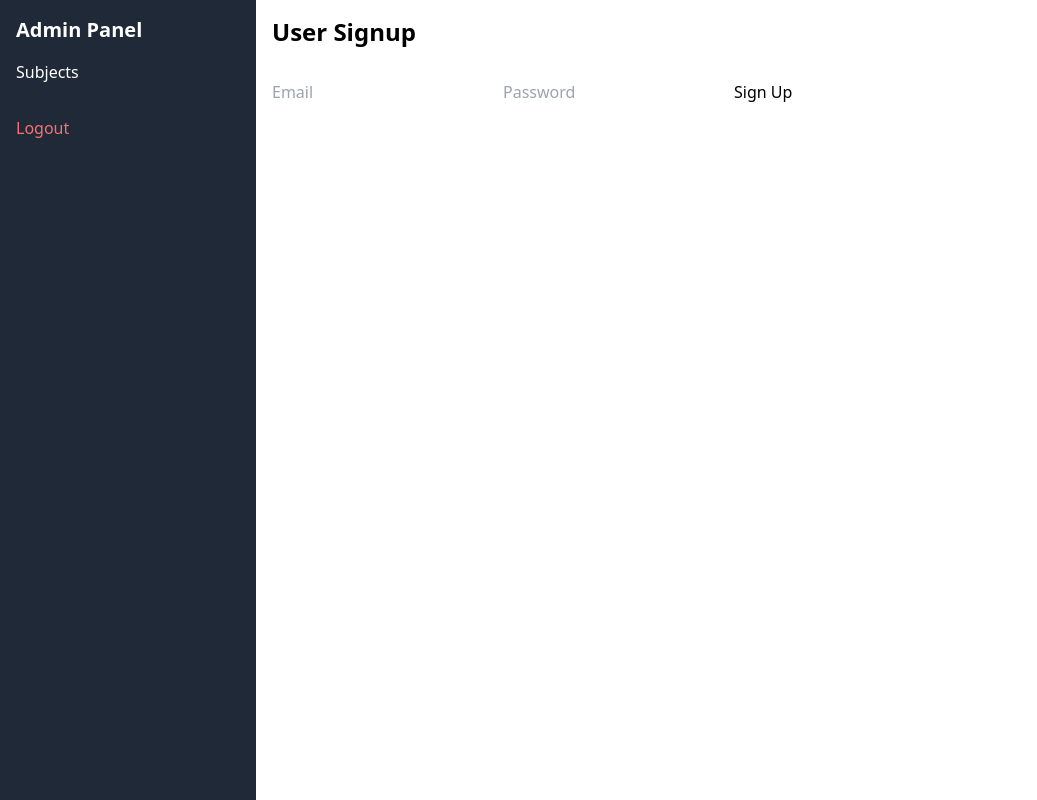
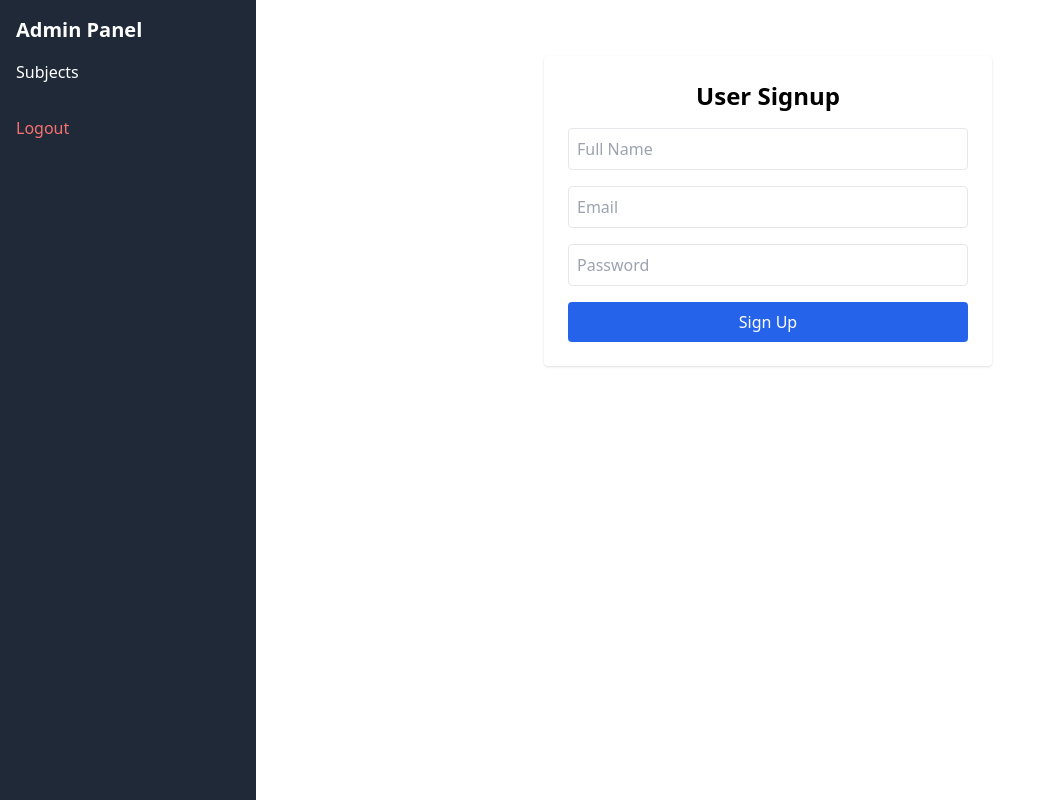
Before and after one commit to btechng/elearning_admin_dashboard, a React (Vite) app: page /signup in a window 1280 px wide. Shown: the whole page, without its empty margins (0-1037 px from the left). Built offline with nearby package versions, Linux system fonts and the light colour scheme.

Commit message:
Added name field to signup and improved error handling

```diff
--- a/src/pages/Signup.jsx
+++ b/src/pages/Signup.jsx
@@ -2,8 +2,10 @@
 import React, { useState } from "react";
 import axios from "axios";
 import { useNavigate } from "react-router-dom";
+import { toast } from "react-toastify";
 
 export default function Signup() {
+  const [name, setName] = useState(""); // ✅ Add name state
   const [email, setEmail] = useState("");
   const [password, setPassword] = useState("");
   const navigate = useNavigate();
@@ -14,33 +16,51 @@ export default function Signup() {
       await axios.post(
         "https://elearning-backend-sdhd.onrender.com/api/auth/register",
         {
+          name, // ✅ Include name in payload
           email,
           password,
-          role: "user", // 👈 regular user by default
         }
       );
+      toast.success("Signup successful");
       navigate("/login");
     } catch (err) {
-      alert("Signup failed");
+      console.error(err.response?.data || err.message);
+      toast.error(err.response?.data?.error || "Signup failed");
     }
   };
 
   return (
-    <div>
-      <h2 className="text-2xl font-bold mb-4">User Signup</h2>
+    <div className="max-w-md mx-auto p-6 bg-white shadow rounded mt-10">
+      <h2 className="text-2xl font-bold mb-4 text-center">User Signup</h2>
       <form onSubmit={handleSignup} className="space-y-4">
         <input
+          className="w-full border p-2 rounded"
+          value={name}
+          onChange={(e) => setName(e.target.value)}
+          placeholder="Full Name"
+          required
+        />
+        <input
+          className="w-full border p-2 rounded"
           value={email}
           onChange={(e) => setEmail(e.target.value)}
           placeholder="Email"
+          required
         />
         <input
+          className="w-full border p-2 rounded"
           type="password"
           value={password}
           onChange={(e) => setPassword(e.target.value)}
           placeholder="Password"
+          required
         />
-        <button type="submit">Sign Up</button>
+        <button
+          type="submit"
+          className="w-full bg-blue-600 text-white py-2 rounded hover:bg-blue-700"
+        >
+          Sign Up
+        </button>
       </form>
     </div>
   );
```
